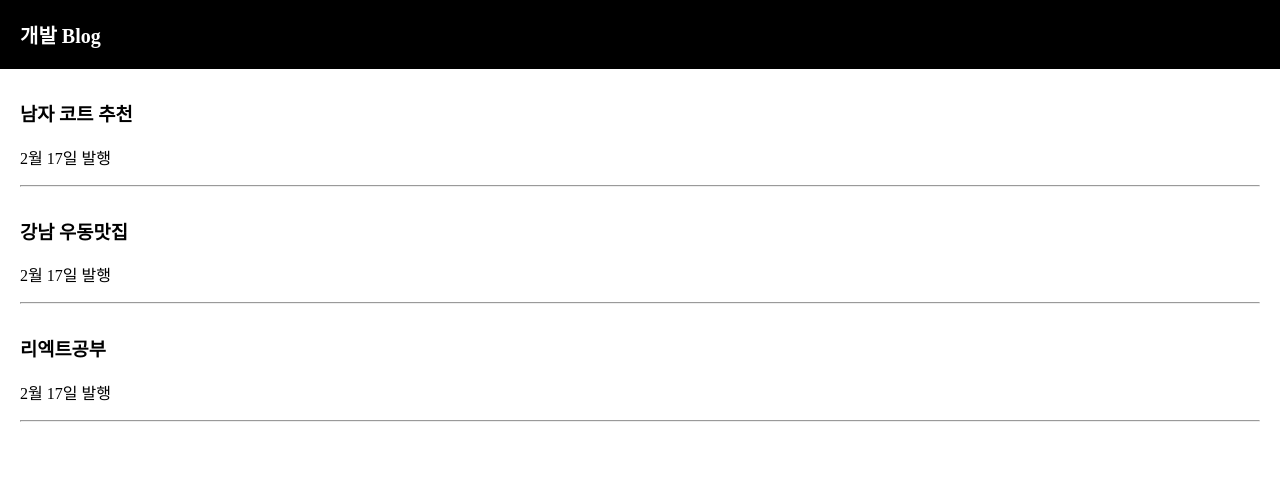
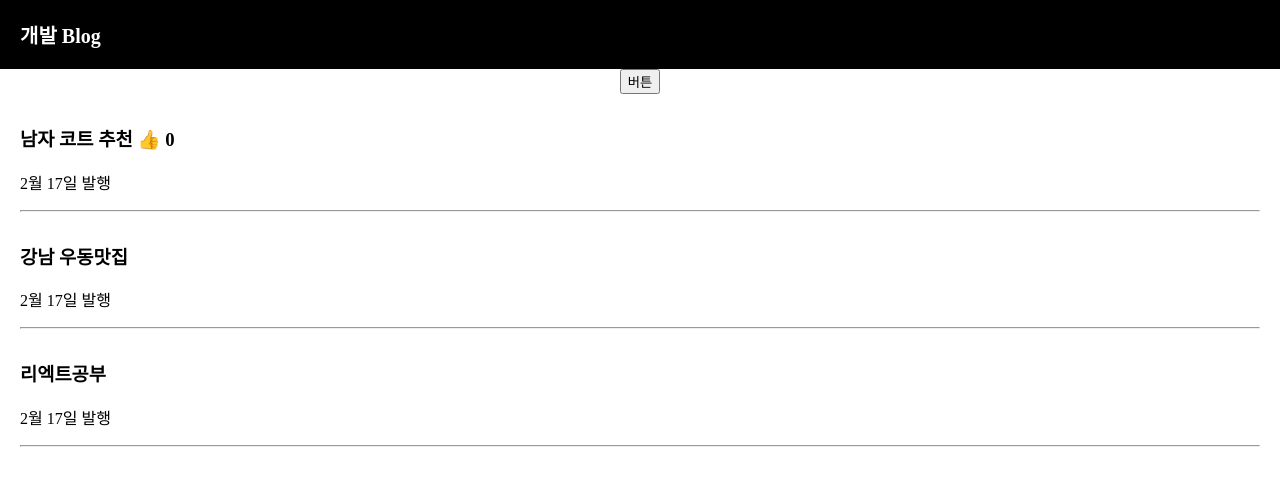
Before and after one commit to Parkcheanil/react_study, a React (Create React App) app: page / in a window 1280 px wide. Shown: the top 486 px of the page. Built offline with nearby package versions, Linux system fonts and the light colour scheme.

Commit message:
onClick 이벤트 , 변경함수사용, <Array, Object State데이터 변경시>deep copy해서 변경

```diff
--- a/src/App.js
+++ b/src/App.js
@@ -1,4 +1,6 @@
+/* eslint-disable */
 import React, { useState } from "react";
+import logo from "./logo.svg";
 import "./App.css";
 
 function App() {
@@ -7,15 +9,23 @@
     "강남 우동맛집",
     "리엑트공부",
   ]);
+  let [따봉, 따봉변경] = useState(0);
   let posts = "강남 고기 맛집";
+
+  function 제목바꾸기(){
+    var newArray = [...글제목];
+    newArray[0] = '여자코트 추천';
+    글제목변경(newArray);
+  }
 
   return (
     <div className="App">
       <div className="black-nav">
         <div>개발 Blog</div>
       </div>
+      <button onClick={ 제목바꾸기 }>버튼</button>
       <div className="list">
-        <h3> {글제목[0]} </h3>
+        <h3> {글제목[0]} <span onClick={ ()=>{ 따봉변경(따봉+1) } } >👍</span> {따봉} </h3>
         <p>2월 17일 발행</p>
         <hr />
       </div>
```
